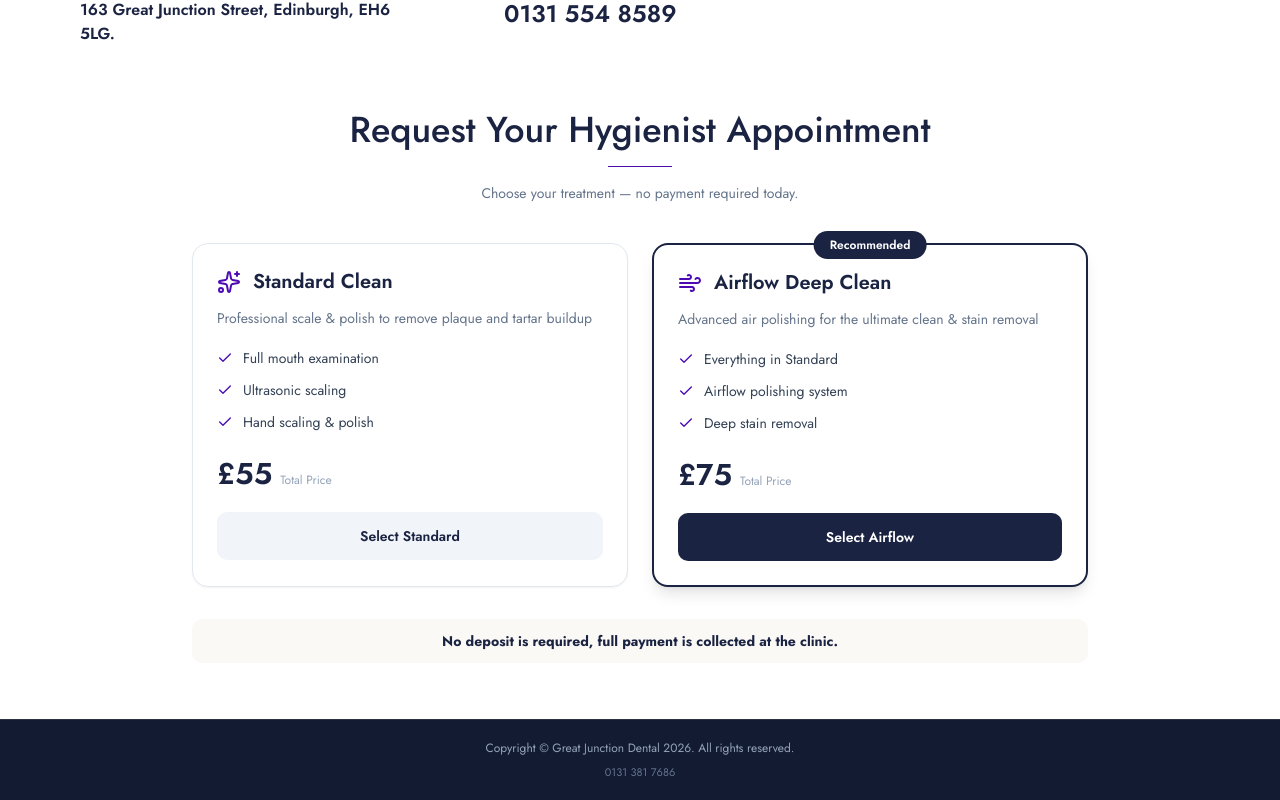
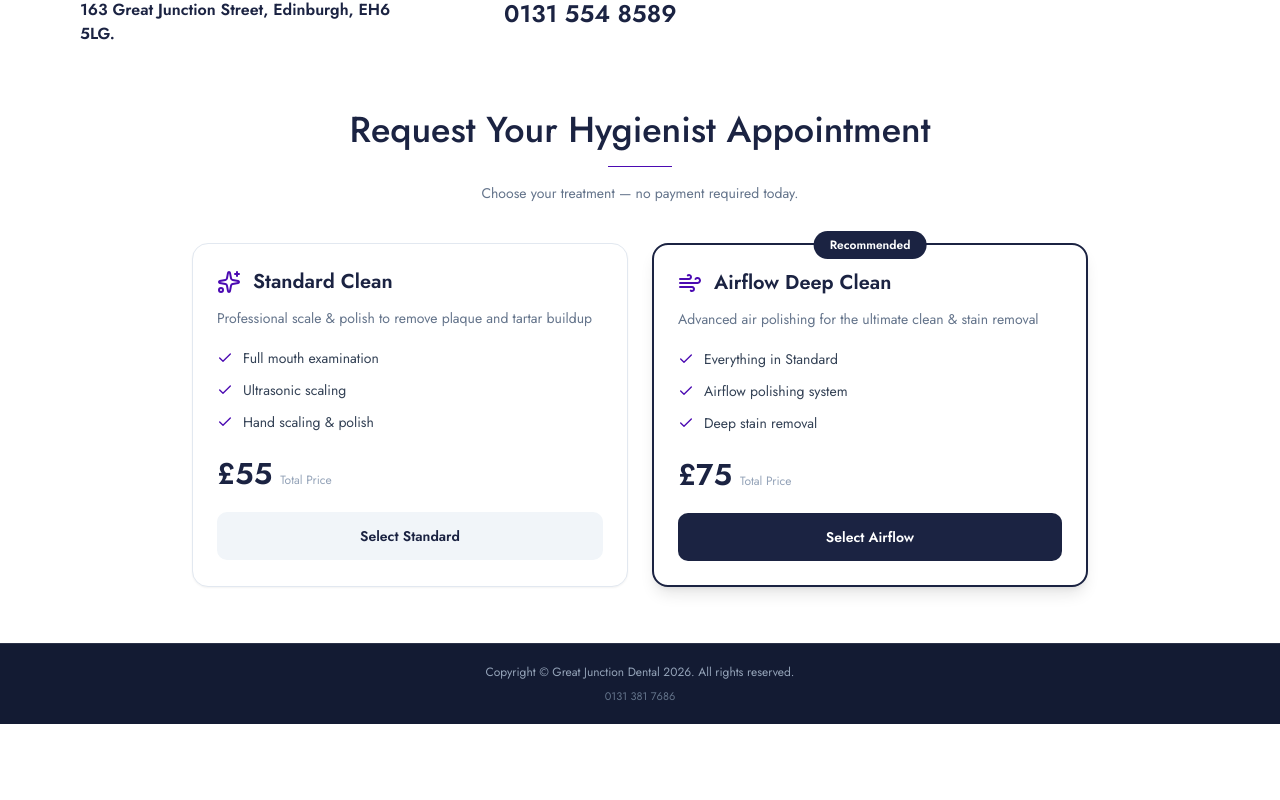
Before and after one commit to mintonlinemarketing/great-junction-dental, a React (Vite) app: page / in a window 1280 px wide. Shown: the part 6849-7649 px from the top of the page. After the commit the page ends 7573 px from the top, so only its background shows below. Built offline with nearby package versions, Linux system fonts and the light colour scheme.

Commit message:
Remove 'No deposit is required' note from booking flow

```diff
--- a/src/components/BookingFlow.tsx
+++ b/src/components/BookingFlow.tsx
@@ -9,7 +9,6 @@ const TREATMENTS: Record<Treatment, { name: string; price: string }> = {
 }
 
 export default function BookingFlow({
-  notePosition = 'bottom',
   detailsPopup = false,
 }: {
   notePosition?: 'top' | 'bottom'
@@ -85,12 +84,6 @@ export default function BookingFlow({
   const inputCls =
     'w-full rounded-lg border border-slate-300 px-4 py-3 text-sm text-navy outline-none transition-colors focus:border-gold focus:ring-2 focus:ring-gold/30'
 
-  const note = (
-    <p className="rounded-lg bg-cream px-4 py-3 text-center text-sm font-bold text-navy">
-      No deposit is required, full payment is collected at the clinic.
-    </p>
-  )
-
   const details = (
     <div>
       <p className="text-center text-sm text-slate-500">
@@ -155,8 +148,6 @@ export default function BookingFlow({
           />
         </div>
 
-        {note}
-
         <button
           type="submit"
           className="w-full rounded-full bg-gold py-4 text-center text-sm font-semibold tracking-[0.12em] text-white transition-colors hover:bg-gold-dark"
@@ -197,7 +188,6 @@ export default function BookingFlow({
     <div>
       {step === 1 && (
         <div>
-          {notePosition === 'top' && <div className="mb-8">{note}</div>}
           <div className="grid gap-6 sm:grid-cols-2">
             {/* Standard Clean */}
             <div className="rounded-2xl border border-slate-200 bg-white p-6 shadow-sm">
@@ -289,7 +279,6 @@ export default function BookingFlow({
             </div>
           </div>
 
-          {notePosition === 'bottom' && <div className="mt-8">{note}</div>}
         </div>
       )}
 
```
